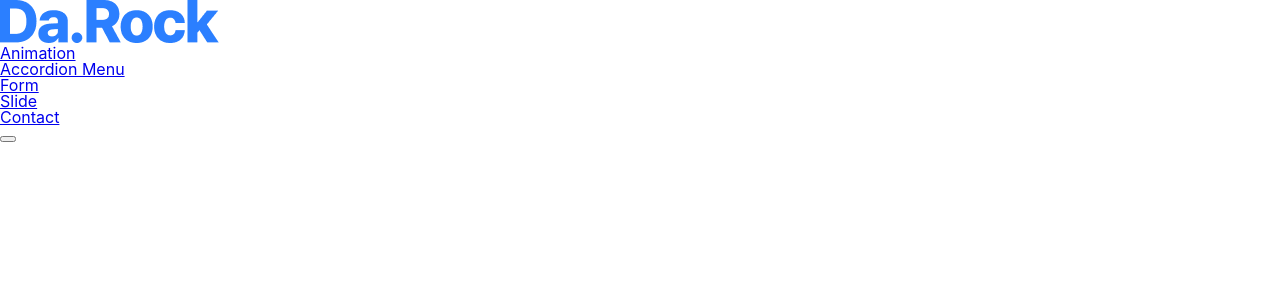
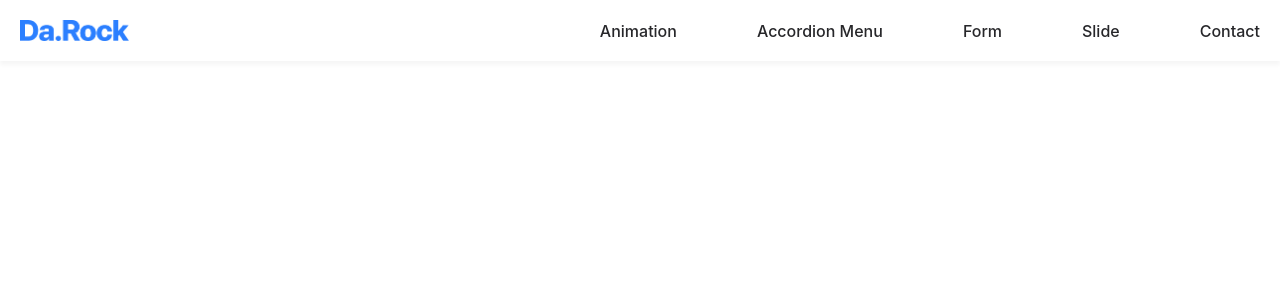
Before and after one commit to darock-dev/Portfolio__publisher, a React (Vite) app: page / in a window 1280 px wide. Shown: the top 300 px of the page. Built offline with nearby package versions, Linux system fonts and the light colour scheme; a web font is replaced by a local one.

Commit message:
style: 헤더 PC버전 스타일링 적용

```diff
--- a/src/components/Header/Header.jsx
+++ b/src/components/Header/Header.jsx
@@ -1,18 +1,19 @@
 import logo from "../../assets/img/common/logo.png";
+import styles from "./Header.module.scss";
 
 export default function Header() {
   return (
-    <header id="header">
-      <div className="inner">
-        <div className="left">
-          <div id="logo">
+    <header className={styles.header}>
+      <div className={styles.inner}>
+        <div className={styles.left}>
+          <div className={styles.logo}>
             <a href="#">
               <img src={logo} alt="로고" />
             </a>
           </div>
         </div>
-        <div className="right">
-          <nav id="nav">
+        <div className={styles.right}>
+          <nav className={styles.nav}>
             <ul>
               <li>
                 <a href="#animation">Animation</a>
@@ -31,7 +32,7 @@ export default function Header() {
               </li>
             </ul>
           </nav>
-          <button className="menu-toggle" type="button">
+          <button className={styles.menuToggle} type="button">
             <span></span>
             <span></span>
             <span></span>
--- /dev/null
+++ b/src/components/Header/Header.module.scss
@@ -0,0 +1,59 @@
+@use '../../styles/variables' as *;
+
+.header {
+  width: 100%;
+  box-shadow: 0px 4px 4px 0px rgb(0 0 0 / 4%);
+  position: fixed;
+  top: 0;
+  left: 0;
+  right: 0;
+  background-color: #fff;
+
+  .inner {
+    max-width: 1280px;
+    margin: 0 auto;
+    padding: 20px;
+    display: flex;
+    align-items: center;
+    justify-content: space-between;
+
+    .left {
+      .logo {
+        a {
+          display: flex;
+          align-items: center;
+
+          img {
+            width: 109px;
+            height: auto;
+            ;
+          }
+        }
+      }
+    }
+
+    .right {
+      .nav {
+        ul {
+          display: flex;
+          align-items: center;
+          gap: 80px;
+
+          li {
+            a {
+              font-weight: $font-medium;
+
+              &:hover {
+                color: $primary-color;
+              }
+            }
+          }
+        }
+      }
+
+      .menuToggle {
+        display: none;
+      }
+    }
+  }
+}
--- a/src/styles/_reset.scss
+++ b/src/styles/_reset.scss
@@ -2,6 +2,9 @@
    v2.0 | 20110126
    License: none (public domain)
 */
+* {
+  box-sizing: border-box;
+}
 
 html,
 body,
@@ -133,3 +136,8 @@ table {
   border-collapse: collapse;
   border-spacing: 0;
 }
+
+a {
+  text-decoration: none;
+  color: inherit;
+}
--- a/src/styles/_variables.scss
+++ b/src/styles/_variables.scss
@@ -1,2 +1,9 @@
 $primary-color: #2B7FFF;
+$text-color: #27272A;
 $font-main: "Pretendard Variable", "Pretendard", -apple-system, system-ui, Roboto, "Helvetica Neue", "Segoe UI", "Apple SD Gothic Neo", "Noto Sans KR", "Malgun Gothic", sans-serif;
+$font-normal: 400;
+$font-medium: 500;
+$font-semibold: 600;
+$font-bold: 700;
+$font-extrabold: 800;
+$font-black: 900;
--- a/src/styles/index.scss
+++ b/src/styles/index.scss
@@ -3,4 +3,8 @@
 
 body {
   font-family: $font-main;
+  font-size: 16px;
+  font-weight: $font-normal;
+  color: $text-color;
+  box-sizing: border-box;
 }
```
